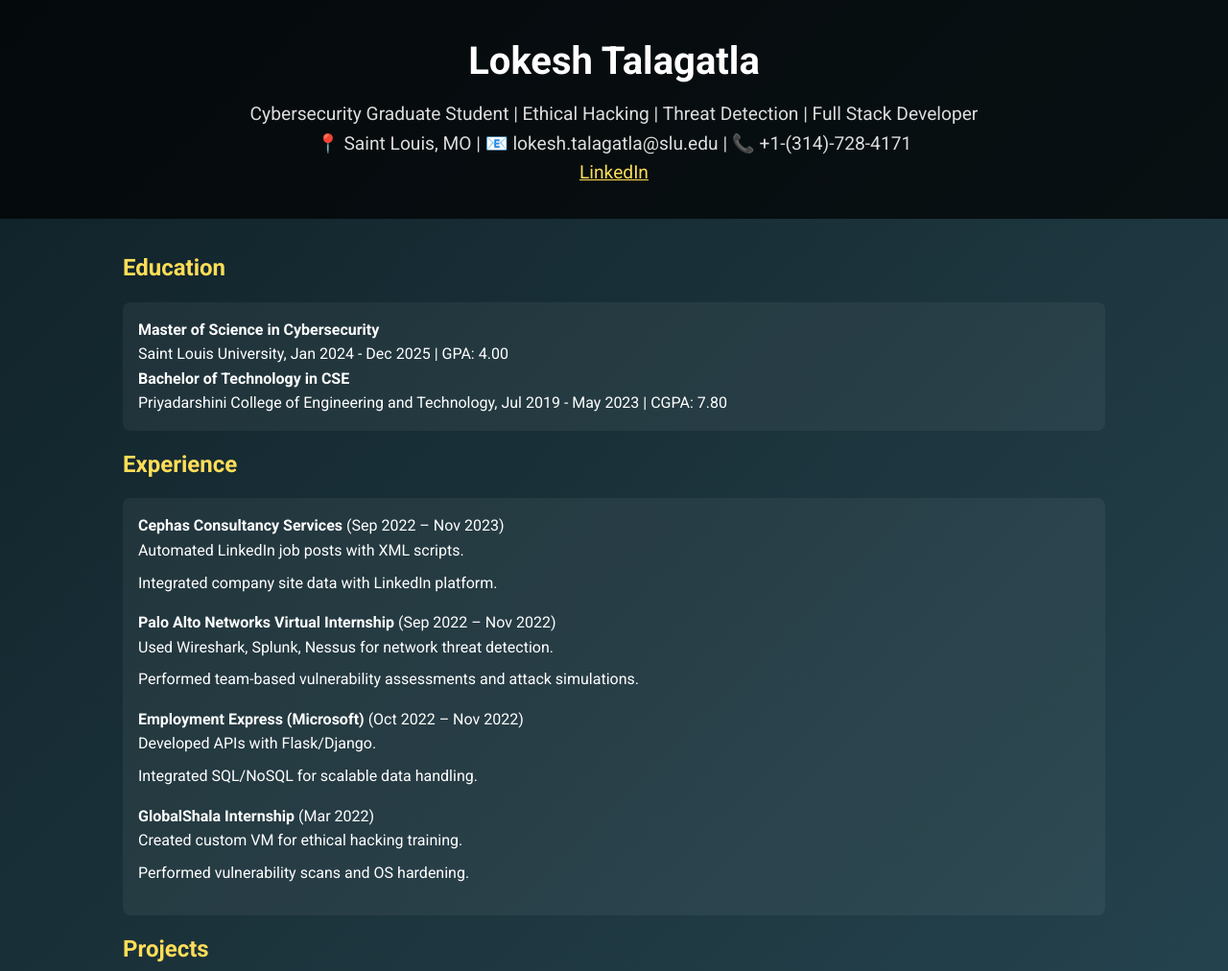
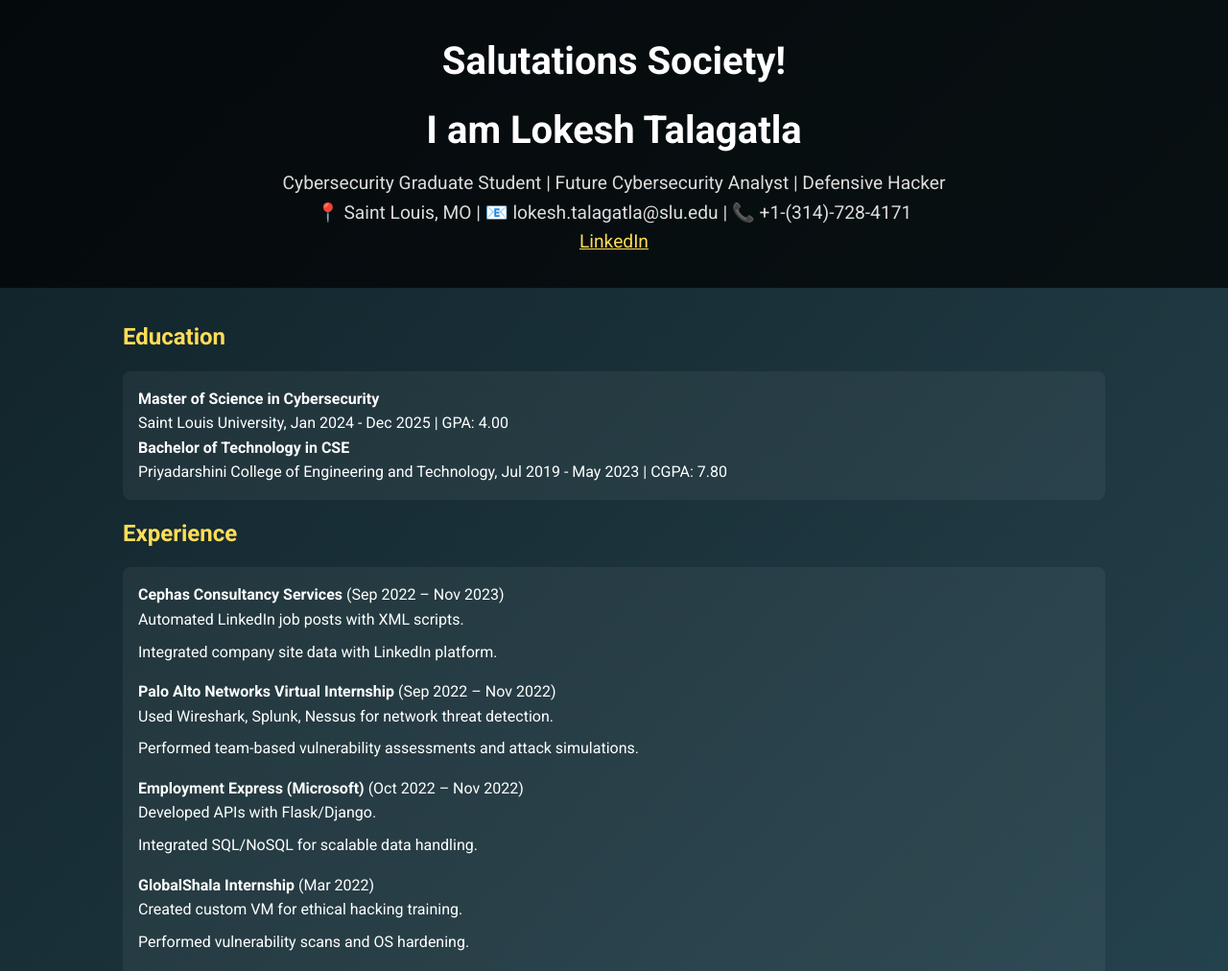
Before and after one commit to LokeshTech02/portfolio, a plain HTML site: page index.html in a window 1280 px wide. Shown: the top 1012 px of the page at 96% size. Drawn offline with Linux system fonts and the light colour scheme.

Commit message:
Update index.html

```diff
--- a/index.html
+++ b/index.html
@@ -107,8 +107,9 @@
 
 <body>
   <header>
-    <h1>Lokesh Talagatla</h1>
-    <p>Cybersecurity Graduate Student | Ethical Hacking | Threat Detection | Full Stack Developer</p>
+    <h1>Salutations Society!</h1>
+    <h1>I am Lokesh Talagatla</h1>
+    <p>Cybersecurity Graduate Student | Future Cybersecurity Analyst | Defensive Hacker </p>
     <p>📍 Saint Louis, MO | 📧 lokesh.talagatla@slu.edu | 📞 +1-(314)-728-4171</p>
     <p><a href="https://www.linkedin.com/in/lokesh-talagatla-5a9271235" style="color: #ffdd57">LinkedIn</a></p>
   </header>
```
